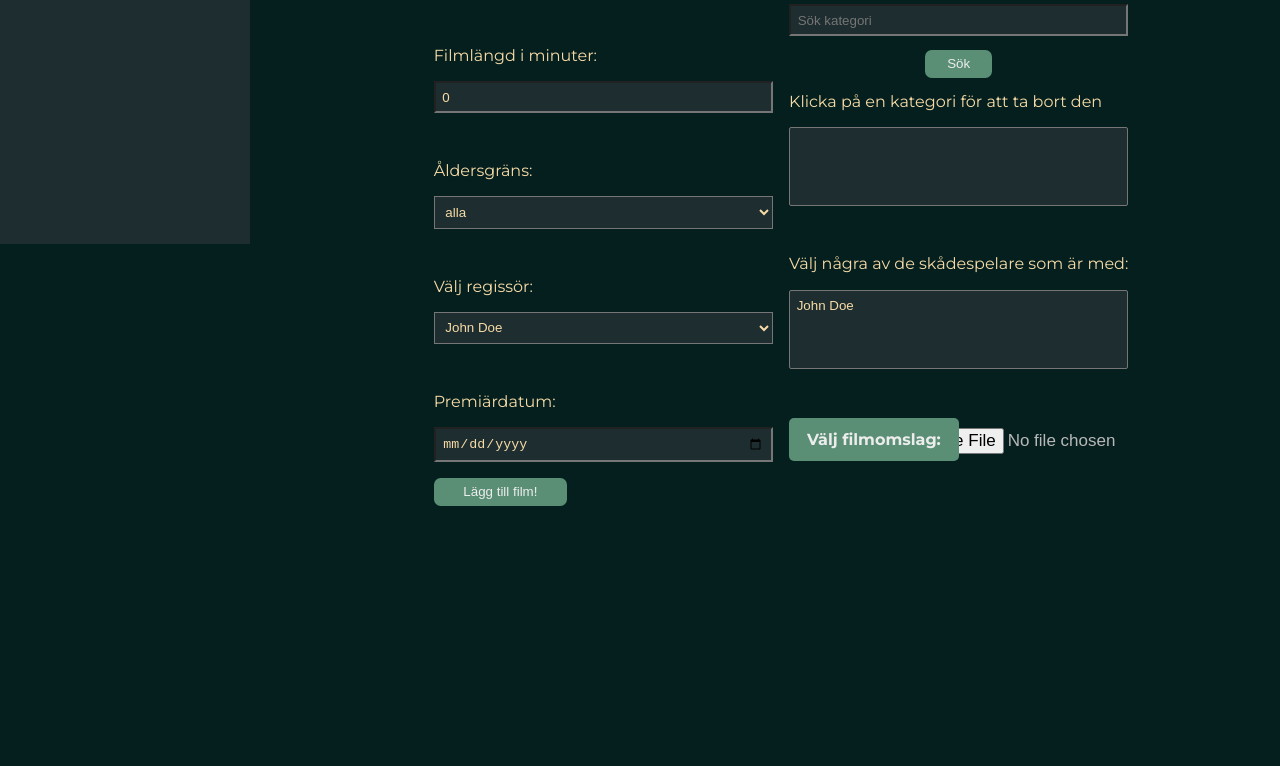
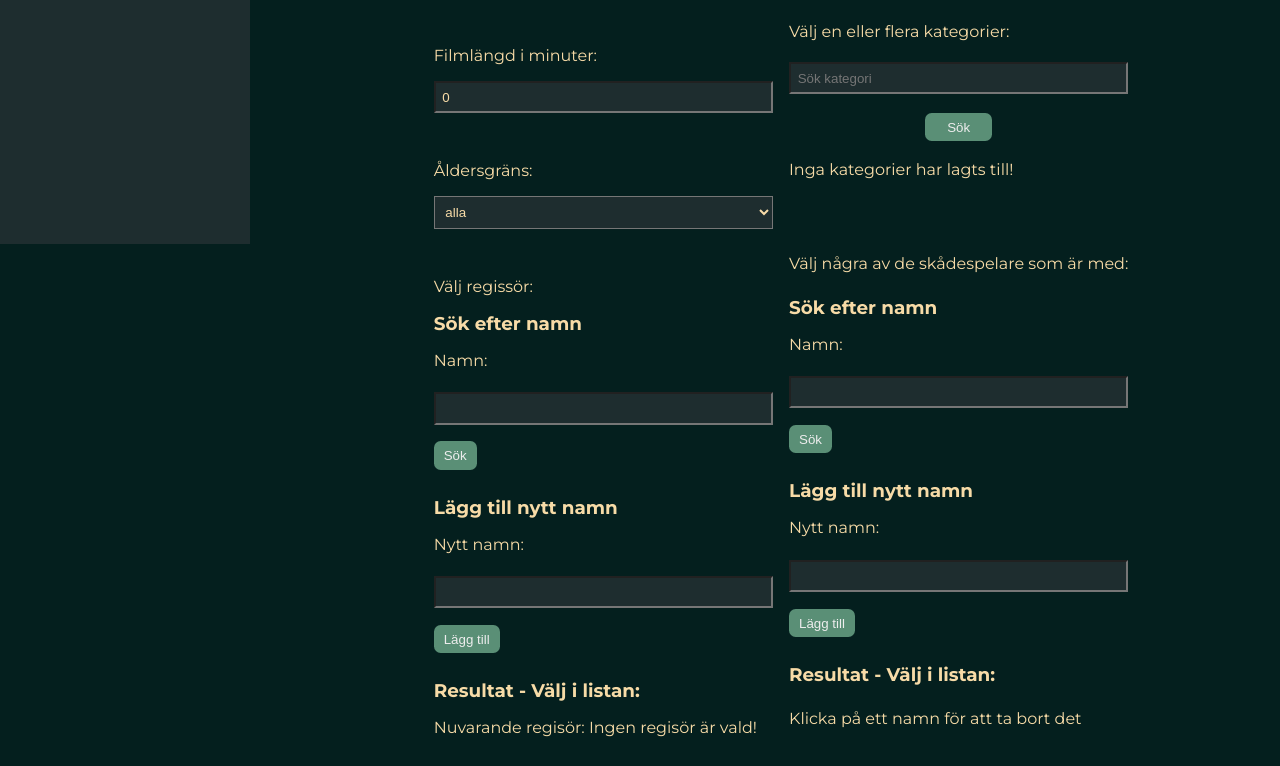
Before and after one commit to j-carlander/Filmvisarna, a React (Vite) app: page /admin/addmovie in a window 1280 px wide. Shown: the part 554-1320 px from the top of the page. Before the commit the page ends 1108 px from the top, so only its background shows below. Built offline with nearby package versions, Linux system fonts and the light colour scheme; sample sign-in values are in the browser's storage.

Commit message:
implemented name component and some style changes
Co-authored-by: Emelie <emelie_johansen@hotmail.com>

```diff
--- a/src/Sass/main.scss
+++ b/src/Sass/main.scss
@@ -47,4 +47,5 @@
 @use "../components/AdminScreeningCard/AdminScreeningCard" as *;
 @use "../components/AdminMovieCard/AdminMovieCard" as *;
 @use "../pages/AdminAddMoviePage/AdminAddMoviePage" as *;
+@use "../components/AdminFetchingNames/AdminFetchingNames" as *;
 @import url("https://fonts.googleapis.com/css2?family=Montserrat:wght@100;200;300;400;500;600;700;800;900&display=swap");
--- a/src/components/AdminFetchingNames/AdminFetchingNames.jsx
+++ b/src/components/AdminFetchingNames/AdminFetchingNames.jsx
@@ -1,49 +1,40 @@
 import { useState } from "react";
 import { fetchHelper } from "../../utils/fetchHelper";
 
-export function AdminFetchingNames() {
+export function AdminFetchingNames({ onSetName }) {
   const [inputValue, setInputValue] = useState("");
   const [names, setNames] = useState([]);
   const [newName, setNewName] = useState("");
   const [selectedName, setSelectedName] = useState("");
 
-    async function searchName(e) {
-        e.preventDefault();
-
+  async function searchName() {
     if (!inputValue) return;
 
     const response = await fetchHelper(`/namesearch?q=${inputValue}`, "get");
     if (response.status === 200) {
       const resJson = await response.json();
-            setNames(resJson)[0];
+      console.log(resJson);
+      setNames(resJson);
     }
-          setNames({
-            error:
-              "Ogiltigt namn, kontrollera stavning och försök igen!",
-          });
   }
 
-    async function addNewName(e) {
-      e.preventDefault();
-
+  async function addNewName() {
     if (!newName) return;
 
     if (names.some((name) => name === newName)) {
       return;
     }
 
-      const response = await fetchHelper(`/addname?name=${newName}`, "POST", { name: newName, });
-        if (response.status === 200) {
+    const response = await fetchHelper(`/addname?name=${newName}`, "POST", {
+      name: newName,
+    });
     const resJson = await response.json();
-            setNewName(resJson);
+    if (response.status < 400) {
+      setNames([...names, resJson]);
+      setNewName("");
+    } else {
+      setNewName(resJson.error);
     }
-          setNewName({
-            error:
-              "Det gick inte att lägga till det nya namnet. Var god försök igen.",
-          });
-
-      setNames([...names, newName]);
-      setNewName("");
   }
 
   function handleNameSelect(name) {
@@ -51,52 +42,56 @@ export function AdminFetchingNames() {
     setInputValue("");
   }
 
-
   return (
-        <div>
-
+    <div className="name-search-container">
       <h2>Sök efter namn</h2>
-        <form onSubmit={searchName}>
+      <div className="name-container">
         <label>
-            Namn:
+          <span>Namn:</span>
           <input
             type="text"
             value={inputValue}
             onChange={(e) => setInputValue(e.target.value.toLocaleUpperCase())}
           />
         </label>
-            <button type="submit">Sök</button>
-        </form>
+        <button type="button" onClick={searchName}>
+          Sök
+        </button>
+      </div>
 
       <h2>Lägg till nytt namn</h2>
-      <form onSubmit={addNewName}>
+      <div className="name-container">
         <label>
-          Nytt namn:
+          <span>Nytt namn:</span>
           <input
             type="text"
             value={newName}
             onChange={(e) => setNewName(e.target.value.toLocaleUpperCase())}
           />
         </label>
-        <button type="submit">Lägg till</button>
-      </form>
+        <button type="button" onClick={addNewName}>
+          Lägg till
+        </button>
+      </div>
 
-      <div>
+      <div className="name-container">
         <h3>Resultat - Välj i listan:</h3>
         <ul>
           {names.map((nameVal, index) => (
             <li key={index}>
-              <button onClick={() => handleNameSelect(nameVal.name)}>
+              <button
+                type="button"
+                onClick={() => {
+                  handleNameSelect(nameVal.name);
+                  onSetName(nameVal);
+                }}>
                 {nameVal.name}
               </button>
             </li>
           ))}
         </ul>
       </div>
-        <div>
-          {selectedName && <p>Valt namn: {selectedName}</p>}
+      <div>{selectedName && <p>Valt namn: {selectedName}</p>}</div>
     </div>
-
-        </div>
-      )
+  );
 }
--- /dev/null
+++ b/src/components/AdminFetchingNames/_AdminFetchingNames.scss
@@ -0,0 +1,30 @@
+@use "../../Sass/abstract/variables" as *;
+
+.name-search-container {
+  h3,
+  h2 {
+    font-size: 1.15rem;
+  }
+
+  button {
+    padding: 0.5em 0.75em;
+    color: $whiteAccent;
+    background-color: $mediumAccent;
+    border: none;
+    border-radius: 0.5em;
+    margin: 0.75em 0;
+  }
+  .name-container {
+    margin: 1em 0;
+    label {
+      input {
+        margin: 0.5em 0;
+      }
+    }
+    ul {
+      li {
+        list-style-type: none;
+      }
+    }
+  }
+}
--- a/src/pages/AdminAddMoviePage/AdminAddMoviePage.jsx
+++ b/src/pages/AdminAddMoviePage/AdminAddMoviePage.jsx
@@ -1,5 +1,6 @@
 import { useState, useEffect } from "react";
 import { fetchHelper } from "../../utils/fetchHelper";
+import { AdminFetchingNames } from "../../components/AdminFetchingNames/AdminFetchingNames";
 
 const movieSetup = {
   title: "",
@@ -18,9 +19,10 @@ const movieSetup = {
 
 export function AdminAddMoviePage() {
   const [movie, setMovie] = useState(movieSetup);
-  const [names, setNames] = useState([{ id: 0, name: "John Doe" }]);
+  const [names, setNames] = useState([]);
   const [languages, setLanguages] = useState([{ id: 0, language: "sv" }]);
   const [categories, setCategories] = useState([]);
+  const [director, setDirector] = useState(undefined);
   const [catSearch, setCatSearch] = useState("");
   const [addCat, setAddCat] = useState(false);
 
@@ -28,12 +30,33 @@ export function AdminAddMoviePage() {
     setMovie((movie) => ({ ...movie, [e.target.name]: e.target.value }));
   }
 
+  function onActorClick(id) {
+    setNames((old) => old.filter((nameObject) => nameObject.id !== id));
+  }
+
+  function handleSetDirector(nameObject) {
+    setDirector(nameObject.name);
+    setMovie((movie) => ({ ...movie, directorid: nameObject.id }));
+  }
+
+  function handleAddActors(nameObject) {
+    const oldActorids = movie.actorids;
+    setNames((old) => [...old, nameObject]);
+    setMovie((movie) => ({
+      ...movie,
+      actorids: [...oldActorids, nameObject.id],
+    }));
+  }
+
   function onRemoveCategory(id) {
+    const filteredCats = movie.categoryids.filter((cat) => cat !== id);
+    setMovie((old) => ({ ...old, categoryids: [...filteredCats] }));
     setCategories((old) => old.filter((cat) => cat.id !== id));
   }
 
   async function onSubmitMovie(e) {
     e.preventDefault();
+    console.log(movie);
     console.log("Submit movie");
   }
 
@@ -58,14 +81,14 @@ export function AdminAddMoviePage() {
   }
 
   async function onSearchCategoryClick() {
-    console.log("On search cat click!");
     const resp = await fetchHelper(`/searchgenre?q=${catSearch}`, "get");
 
     const json = await resp.json();
 
     if (resp.status < 400) {
-      console.log("Cat found");
       setCategories((old) => [...old, ...json]);
+      const oldCats = movie.categoryids;
+      setMovie((old) => ({ ...old, categoryids: [...oldCats, json[0].id] }));
       setCatSearch("");
     } else if (resp.status === 404) {
       setAddCat(true);
@@ -75,9 +98,9 @@ export function AdminAddMoviePage() {
   useEffect(() => {}, []);
 
   // TODO:
-  // useEffect to fetch and set names and languages
+  // useEffect to fetch and set languages
   // Fetch to submit form
-  // Options for adding names and languages that is not in their list.
+  // Options for adding languages that is not in their list.
 
   return (
     <article className="admin-add-movie-page-wrapper">
@@ -140,13 +163,10 @@ export function AdminAddMoviePage() {
           </label>
           <label htmlFor="">
             <span>Välj regissör:</span>
-            <select name="directorid" onChange={handleChange} required>
-              {names.map((name) => (
-                <option value={name.id} key={`name_${name.id}`}>
-                  {name.name}
-                </option>
-              ))}
-            </select>
+            <AdminFetchingNames onSetName={handleSetDirector} />
+            <span>
+              Nuvarande regisör: {director || "Ingen regisör är vald!"}
+            </span>
           </label>
           <label htmlFor="">
             <span>Premiärdatum:</span>
@@ -209,27 +229,40 @@ export function AdminAddMoviePage() {
                 </button>
               </div>
             )}
-            <span>Klicka på en kategori för att ta bort den</span>
-            <select name="categoryids" multiple required>
+            {categories.length > 0 ? (
+              <span>Klicka på en kategori för att ta bort den</span>
+            ) : (
+              <span>Inga kategorier har lagts till!</span>
+            )}
+            <ul name="categoryids" required className="category-list">
               {categories.map((category) => (
-                <option
+                <li
                   value={category.id}
                   key={`category_${category.id}`}
                   onClick={() => onRemoveCategory(category.id)}>
                   {category.category}
-                </option>
+                </li>
               ))}
-            </select>
+            </ul>
           </label>
           <label htmlFor="">
             <span>Välj några av de skådespelare som är med:</span>
-            <select name="actorids" onChange={handleChange} multiple required>
+            <AdminFetchingNames onSetName={handleAddActors} />
+            <span>Klicka på ett namn för att ta bort det</span>
+            <ul
+              name="actorids"
+              className="category-list"
+              onChange={handleChange}
+              required>
               {names.map((name) => (
-                <option value={name.id} key={`actor_${name.id}`}>
+                <li
+                  value={name.id}
+                  key={`actor_${name.id}`}
+                  onClick={() => onActorClick(name.id)}>
                   {name.name}
-                </option>
+                </li>
               ))}
-            </select>
+            </ul>
           </label>
           <div className="img-file-container">
             <label htmlFor="imgFile">Välj filmomslag:</label>
--- a/src/stylesheet/main.css
+++ b/src/stylesheet/main.css
@@ -2296,6 +2296,10 @@ h1 {
   display: grid;
   align-items: center;
 }
+.new-movie-form label .category-list li {
+  list-style-type: none;
+  cursor: pointer;
+}
 .new-movie-form label .search-cat-btn {
   width: 5em;
   padding: 0.5em 0;
@@ -2343,4 +2347,25 @@ h1 {
   .new-movie-form .grid-column label span {
     margin-bottom: 1em;
   }
+}
+.name-search-container h3,
+.name-search-container h2 {
+  font-size: 1.15rem;
+}
+.name-search-container button {
+  padding: 0.5em 0.75em;
+  color: #ededed;
+  background-color: #5a8f76;
+  border: none;
+  border-radius: 0.5em;
+  margin: 0.75em 0;
+}
+.name-search-container .name-container {
+  margin: 1em 0;
+}
+.name-search-container .name-container label input {
+  margin: 0.5em 0;
+}
+.name-search-container .name-container ul li {
+  list-style-type: none;
 }/*# sourceMappingURL=main.css.map */
```
Also changed, not shown: src/pages/AdminAddMoviePage/_AdminAddMoviePage.scss (+7 -0 lines), 2 other files (tests, documents, lock files or other folders). Lines whose indentation alone changed are shown as unchanged.
